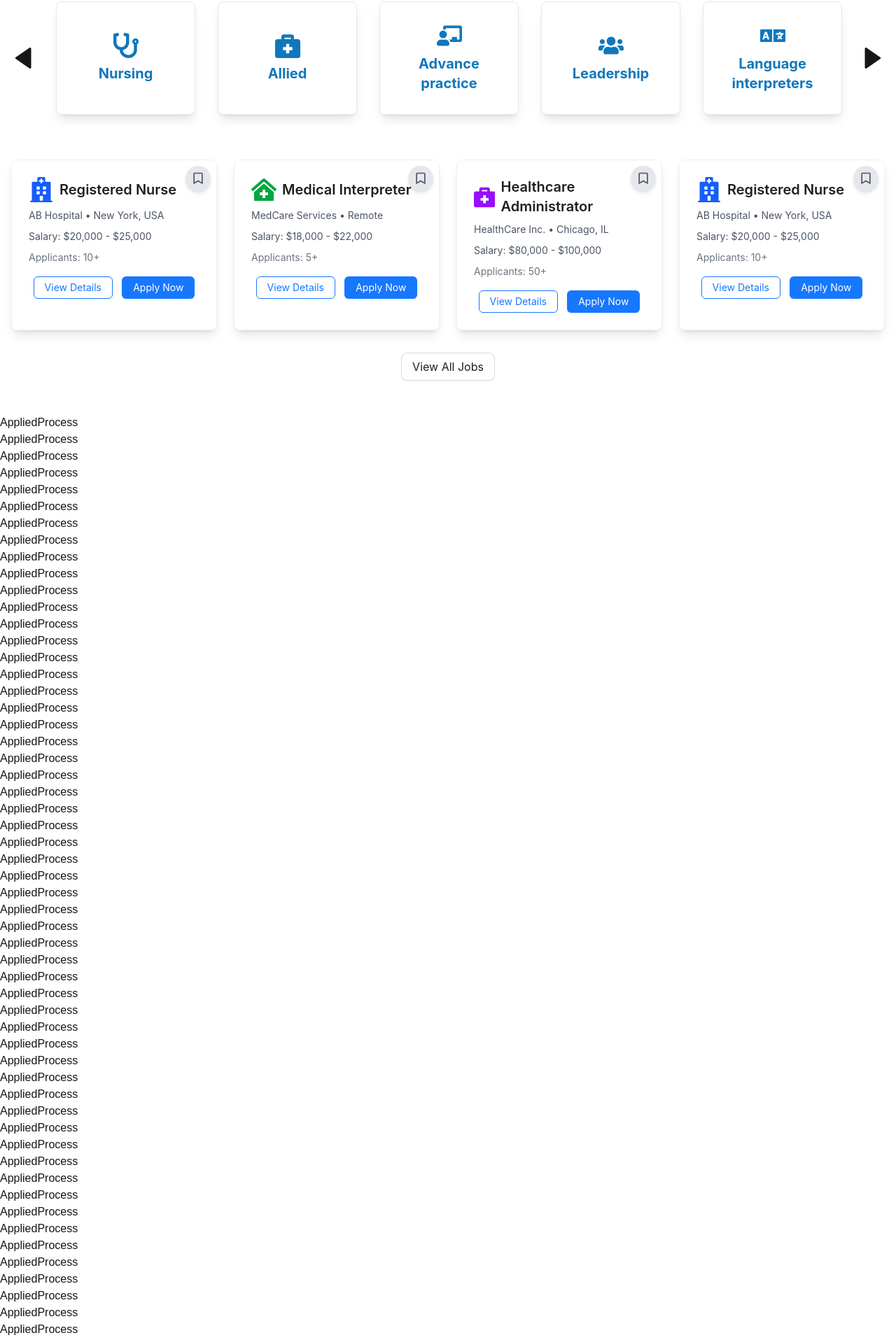
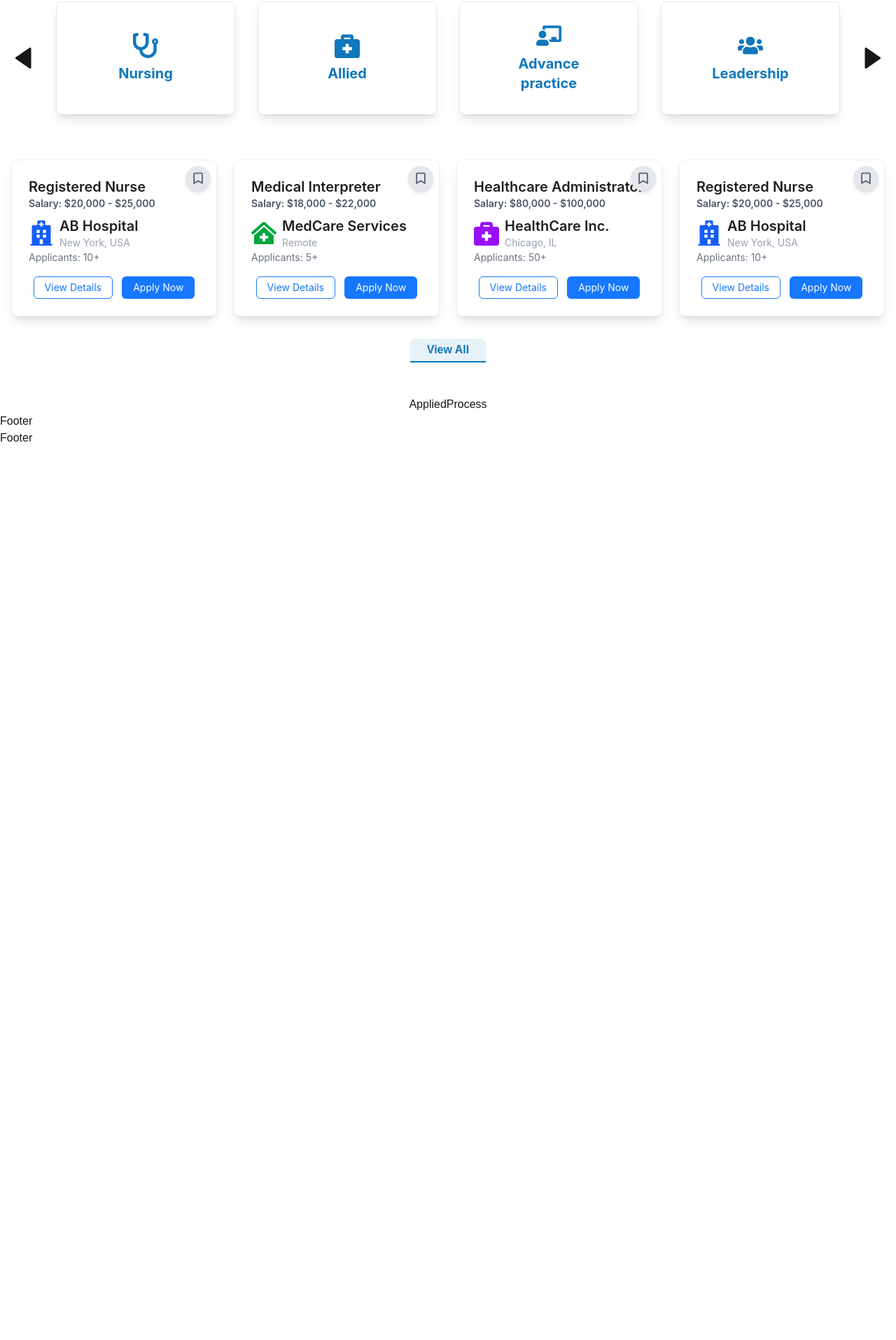
Before and after one commit to shejanNizam/healthcare-web, a Next.js app: page / in a window 1280 px wide. Shown: the part 692-2607 px from the top of the page at 70% size. After the commit the page ends 1330 px from the top, so only its background shows below. Built offline with nearby package versions, Linux system fonts and the light colour scheme.

Commit message:
feature design complete

```diff
--- a/src/components/AppliedProcess.tsx
+++ b/src/components/AppliedProcess.tsx
@@ -1,60 +1,6 @@
 export default function AppliedProcess() {
   return (
-    <div>
-      <h3>AppliedProcess</h3>
-      <h3>AppliedProcess</h3>
-      <h3>AppliedProcess</h3>
-      <h3>AppliedProcess</h3>
-      <h3>AppliedProcess</h3>
-      <h3>AppliedProcess</h3>
-      <h3>AppliedProcess</h3>
-      <h3>AppliedProcess</h3>
-      <h3>AppliedProcess</h3>
-      <h3>AppliedProcess</h3>
-      <h3>AppliedProcess</h3>
-      <h3>AppliedProcess</h3>
-      <h3>AppliedProcess</h3>
-      <h3>AppliedProcess</h3>
-      <h3>AppliedProcess</h3>
-      <h3>AppliedProcess</h3>
-      <h3>AppliedProcess</h3>
-      <h3>AppliedProcess</h3>
-      <h3>AppliedProcess</h3>
-      <h3>AppliedProcess</h3>
-      <h3>AppliedProcess</h3>
-      <h3>AppliedProcess</h3>
-      <h3>AppliedProcess</h3>
-      <h3>AppliedProcess</h3>
-      <h3>AppliedProcess</h3>
-      <h3>AppliedProcess</h3>
-      <h3>AppliedProcess</h3>
-      <h3>AppliedProcess</h3>
-      <h3>AppliedProcess</h3>
-      <h3>AppliedProcess</h3>
-      <h3>AppliedProcess</h3>
-      <h3>AppliedProcess</h3>
-      <h3>AppliedProcess</h3>
-      <h3>AppliedProcess</h3>
-      <h3>AppliedProcess</h3>
-      <h3>AppliedProcess</h3>
-      <h3>AppliedProcess</h3>
-      <h3>AppliedProcess</h3>
-      <h3>AppliedProcess</h3>
-      <h3>AppliedProcess</h3>
-      <h3>AppliedProcess</h3>
-      <h3>AppliedProcess</h3>
-      <h3>AppliedProcess</h3>
-      <h3>AppliedProcess</h3>
-      <h3>AppliedProcess</h3>
-      <h3>AppliedProcess</h3>
-      <h3>AppliedProcess</h3>
-      <h3>AppliedProcess</h3>
-      <h3>AppliedProcess</h3>
-      <h3>AppliedProcess</h3>
-      <h3>AppliedProcess</h3>
-      <h3>AppliedProcess</h3>
-      <h3>AppliedProcess</h3>
-      <h3>AppliedProcess</h3>
+    <div className="text-center">
       <h3>AppliedProcess</h3>
     </div>
   );
--- a/src/components/FeatureJobs.tsx
+++ b/src/components/FeatureJobs.tsx
@@ -77,8 +77,8 @@ export default function FeatureJobs() {
         <div className="mb-12">
           <Carousel
             dots={false}
-            slidesToShow={5}
-            slidesToScroll={5}
+            slidesToShow={4}
+            slidesToScroll={4}
             ref={sliderRef}
             className="overflow-hidden px-8 md:px-12"
             responsive={responsiveSettings}
--- a/src/components/FeatureJobsTwo.tsx
+++ b/src/components/FeatureJobsTwo.tsx
@@ -57,23 +57,27 @@ const featuredJobs = [
 export default function FeatureJobsTwo() {
   return (
     <div className="mx-auto ">
-      <div className="grid grid-cols-1 md:grid-cols-2 lg:grid-cols-4 gap-6 w-full mx-auto ">
+      <div className="grid grid-cols-1 md:grid-cols-2 lg:grid-cols-3 xl:grid-cols-4 gap-6 w-full mx-auto ">
         {featuredJobs.map((job) => (
           <Card
             key={job.id}
-            className="shadow-lg hover:shadow-xl transition-shadow relative w-full mx-auto "
+            className="bg-red-500 shadow-lg hover:shadow-xl transition-shadow relative w-full mx-auto "
           >
             <button className="cursor-pointer absolute top-2 right-2 p-2 bg-gray-200 rounded-full shadow-md hover:bg-gray-100">
               <BiBookmark className="text-xl text-gray-600" />
             </button>
 
-            <h3 className="text-xl font-semibold flex items-center gap-2 mb-2">
-              {job.logo} {job.jobTitle}
+            <h3 className="text-xl font-semibold ">
+              {job.jobTitle}
+              <p className="text-gray-600 text-sm">Salary: {job.salaryRange}</p>
             </h3>
-            <p className="text-gray-600 mb-2">
-              {job.hospitalName} • {job.location}
-            </p>
-            <p className="text-gray-600 mb-2">Salary: {job.salaryRange}</p>
+            <div className="flex items-center gap-2 mt-2">
+              <p className=" flex gap-2 items-center text-2xl">{job.logo}</p>
+              <div>
+                <p className="font-semibold text-xl">{job.hospitalName}</p>
+                <p className="text-sm text-gray-400">{job.location}</p>
+              </div>
+            </div>
 
             <div className="flex justify-between">
               <p className="text-gray-500">
@@ -97,7 +101,9 @@ export default function FeatureJobsTwo() {
 
       <div className="text-center mt-8">
         <Link href="/all-jobs">
-          <Button size="large">View All Jobs</Button>
+          <button className="bg-[#E7F1F8] text-primary font-semibold cursor-pointer rounded-t-lg px-6 py-1 border-b-2 border-b-primary hover:bg-primary hover:text-white transition duration-300 ease-in-out">
+            View All
+          </button>
         </Link>
       </div>
     </div>
--- a/src/components/Navbar.tsx
+++ b/src/components/Navbar.tsx
@@ -48,7 +48,10 @@ export default function Navbar() {
             href="/contact"
             // className="hidden md:block px-4 py-2 bg-primary text-white rounded-md hover:bg-primary-dark"
           >
-            <Button> Contact </Button>
+            <Button value="large" type="primary">
+              {" "}
+              Contact{" "}
+            </Button>
           </Link>
         </div>
       </div>
```
